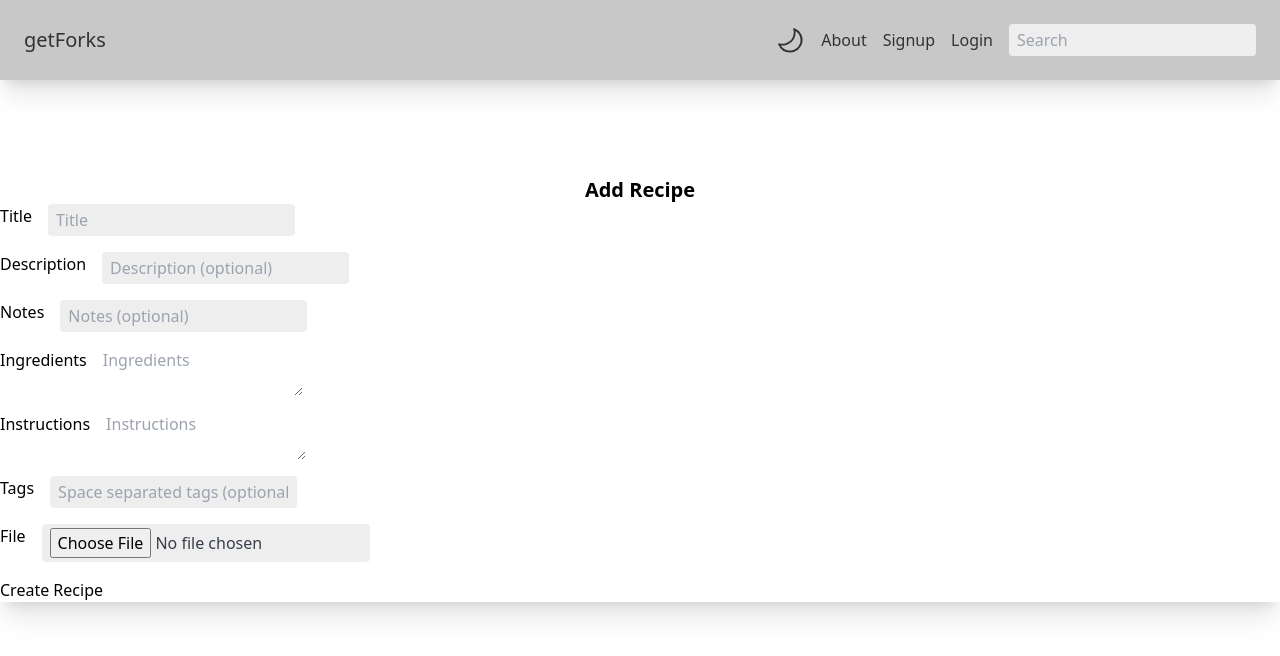
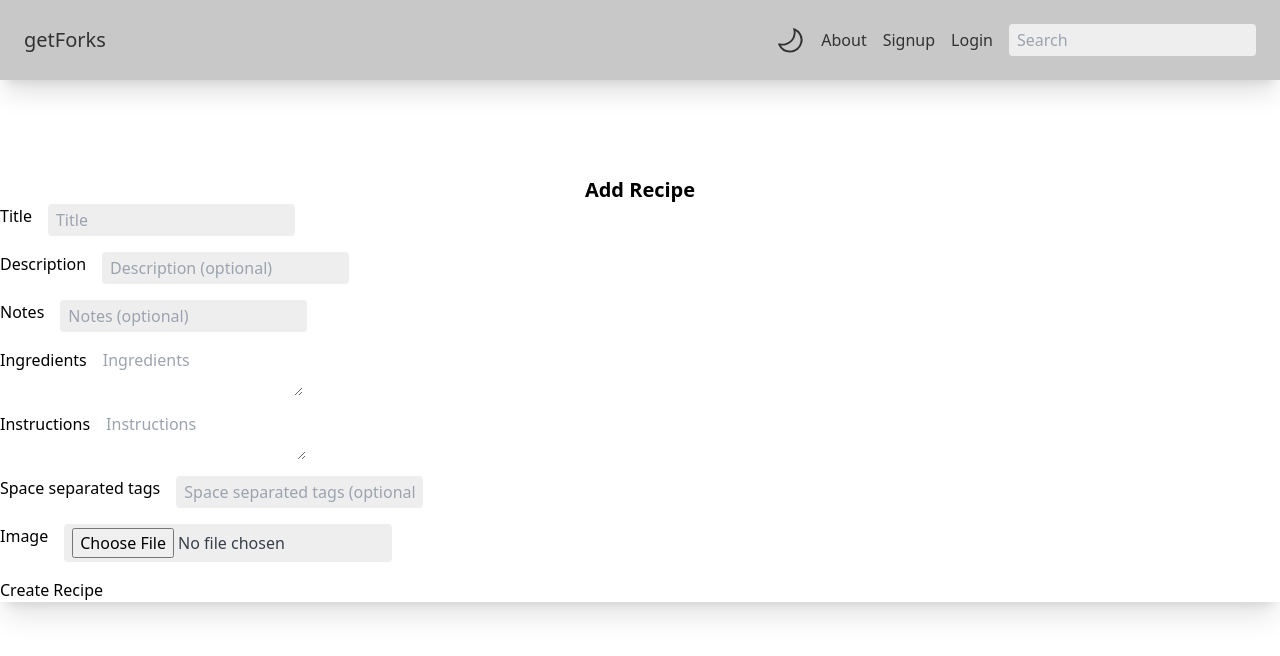
Before and after one commit to ned-park/getForks, a React (Vite) app: page /1/create in a window 1280 px wide. Shown: the top 656 px of the page. Built offline with nearby package versions, Linux system fonts and the light colour scheme.

Commit message:
fix: display placeholder text as label instead of name

```diff
--- a/src/components/Form.jsx
+++ b/src/components/Form.jsx
@@ -63,7 +63,8 @@ export default function RecipeForm({
       {formItems.map((item) => (
         <div key={item.name} className="flex flex-row gap-4 mb-4">
           <label htmlFor={item.name}>
-            {item.name[0].toUpperCase() + item.name.slice(1).toLowerCase()}
+            {item.placeholder[0].toUpperCase() +
+              item.placeholder.slice(1).toLowerCase()}
           </label>
           {generateElement(
             item.elementType,
```
